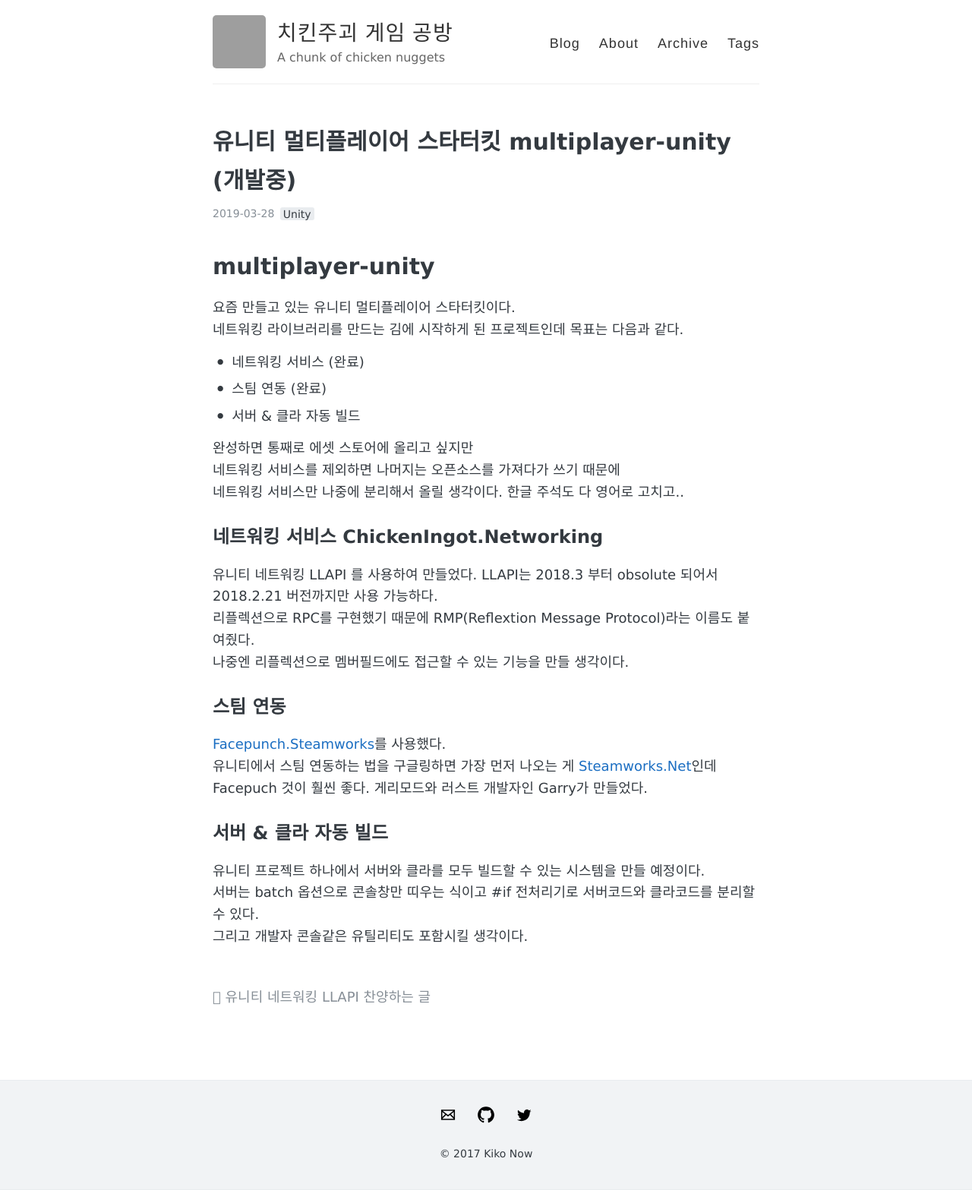
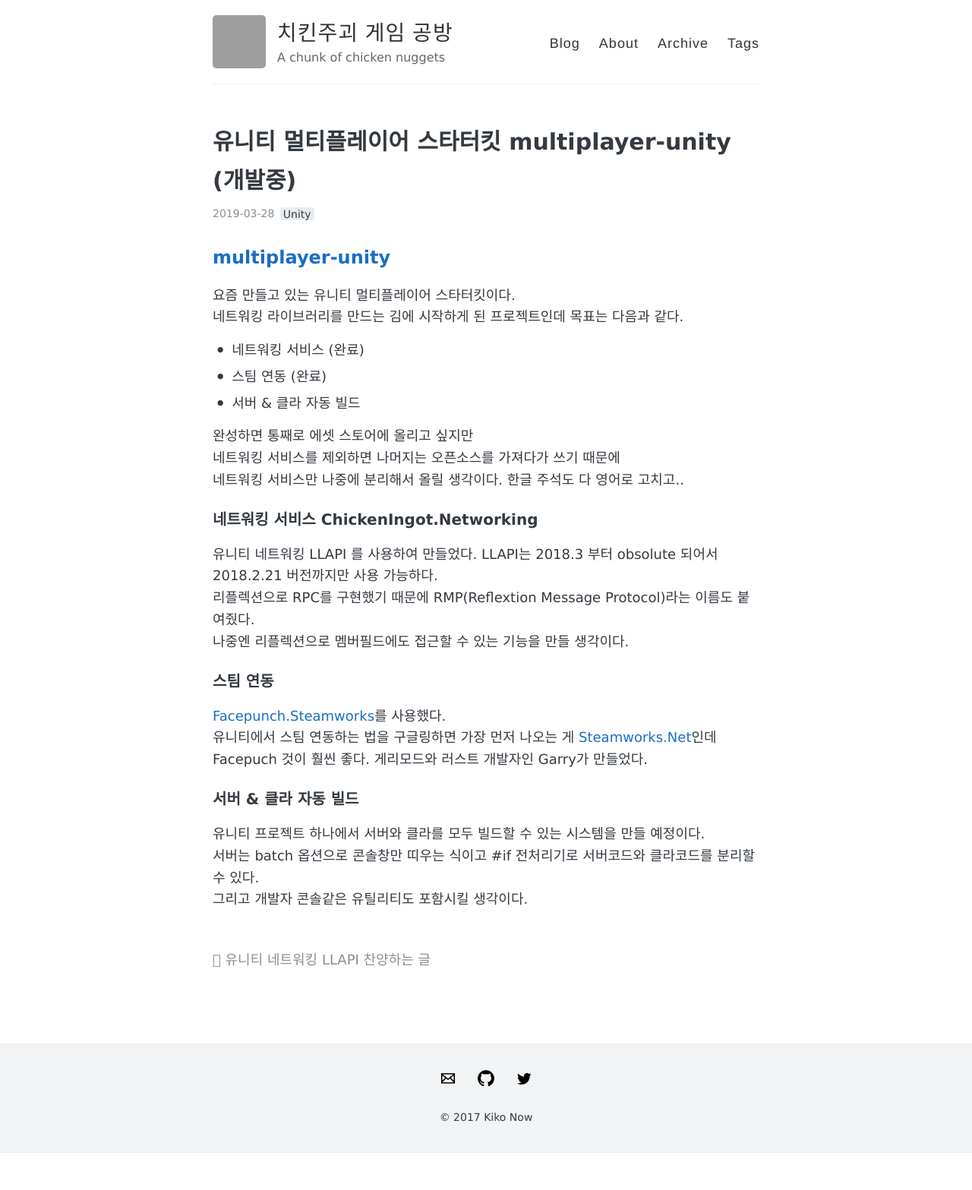
Before and after one commit to chickeningot/chickeningot.github.io, a Jekyll site: the page built from _posts/2019-3-28-multiplayer-kit-making.md, in a window 1280 px wide. Shown: the whole page at 76% size. Built offline with Jekyll 4.4.1, drawn with Linux system fonts in a browser that asks for light colours; comment, search, counter and statistics services are not loaded; after the commit the page ends 1518 px from its top, so only the background shows below that; grey boxes are pictures that could not be loaded.

Commit message:
rename files

```diff
--- a/_posts/2019-3-28-post1.md
+++ b/_posts/2019-3-28-multiplayer-kit-making.md
@@ -5,7 +5,7 @@ tags:
   - Unity
 ---
 
-# [multiplayer-unity](https://github.com/chickeningot/multiplayer=unity)
+## [multiplayer-unity](https://github.com/chickeningot/multiplayer=unity)
 
 요즘 만들고 있는 유니티 멀티플레이어 스타터킷이다.
 네트워킹 라이브러리를 만드는 김에 시작하게 된 프로젝트인데 목표는 다음과 같다.
@@ -18,18 +18,18 @@ tags:
 네트워킹 서비스를 제외하면 나머지는 오픈소스를 가져다가 쓰기 때문에
 네트워킹 서비스만 나중에 분리해서 올릴 생각이다. 한글 주석도 다 영어로 고치고..
 
-## 네트워킹 서비스 ChickenIngot.Networking
+### 네트워킹 서비스 ChickenIngot.Networking
 유니티 네트워킹 LLAPI 를 사용하여 만들었다. LLAPI는 2018.3 부터 obsolute 되어서
 2018.2.21 버전까지만 사용 가능하다.
 리플렉션으로 RPC를 구현했기 때문에 RMP(Reflextion Message Protocol)라는 이름도 붙여줬다.
 나중엔 리플렉션으로 멤버필드에도 접근할 수 있는 기능을 만들 생각이다.
 
-## 스팀 연동
+### 스팀 연동
 [Facepunch.Steamworks](https://github.com/Facepunch/Facepunch.Steamworks)를 사용했다.
 유니티에서 스팀 연동하는 법을 구글링하면 가장 먼저 나오는 게 [Steamworks.Net](https://steamworks.github.io/)인데
 Facepuch 것이 훨씬 좋다. 게리모드와 러스트 개발자인 Garry가 만들었다.
 
-## 서버 & 클라 자동 빌드
+### 서버 & 클라 자동 빌드
 유니티 프로젝트 하나에서 서버와 클라를 모두 빌드할 수 있는 시스템을 만들 예정이다.
 서버는 batch 옵션으로 콘솔창만 띠우는 식이고 #if 전처리기로 서버코드와 클라코드를 분리할 수 있다.
 그리고 개발자 콘솔같은 유틸리티도 포함시킬 생각이다.
```
Also changed, not shown: _posts/2019-3-27-llapi.md (renamed from _posts/2019-3-27-post1.md).
